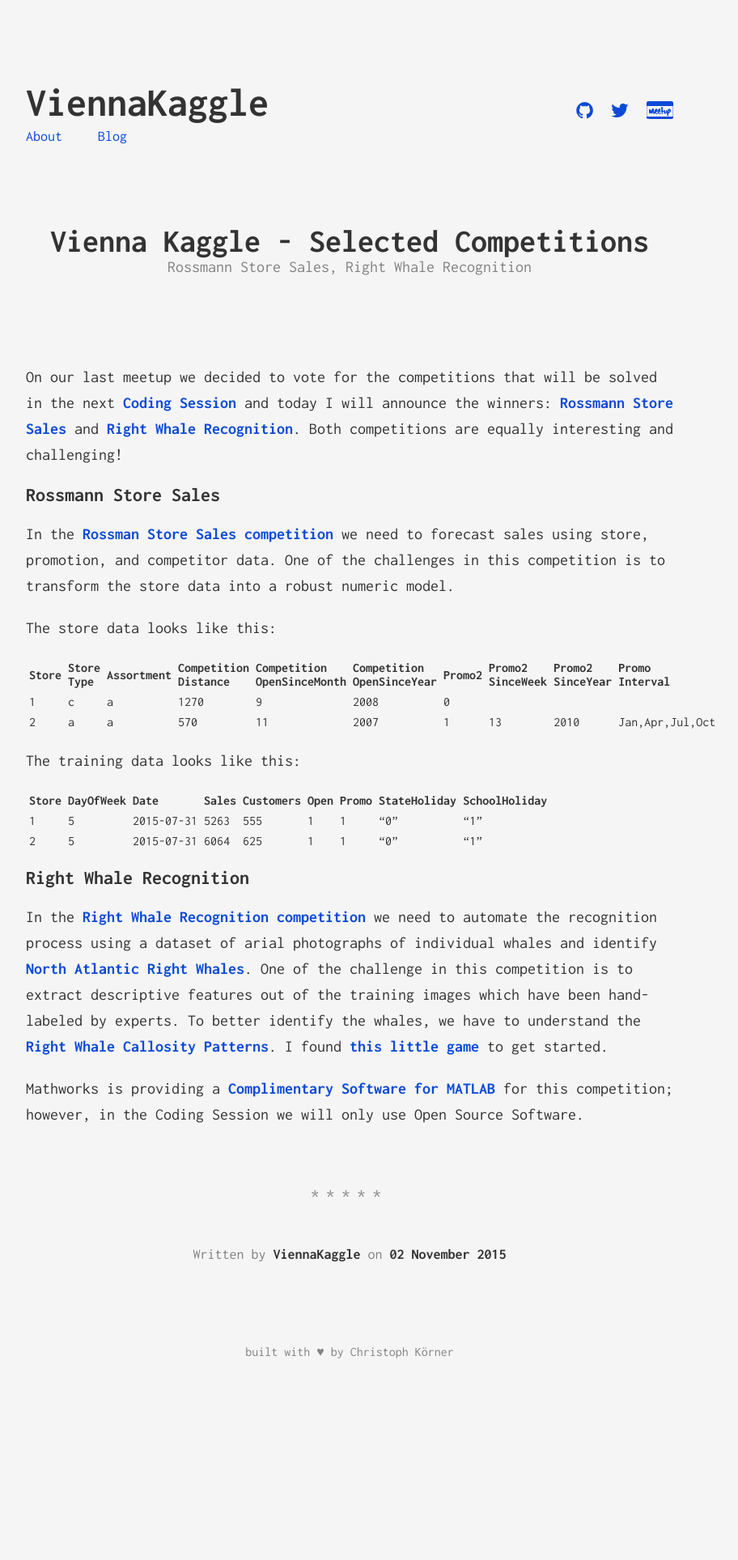
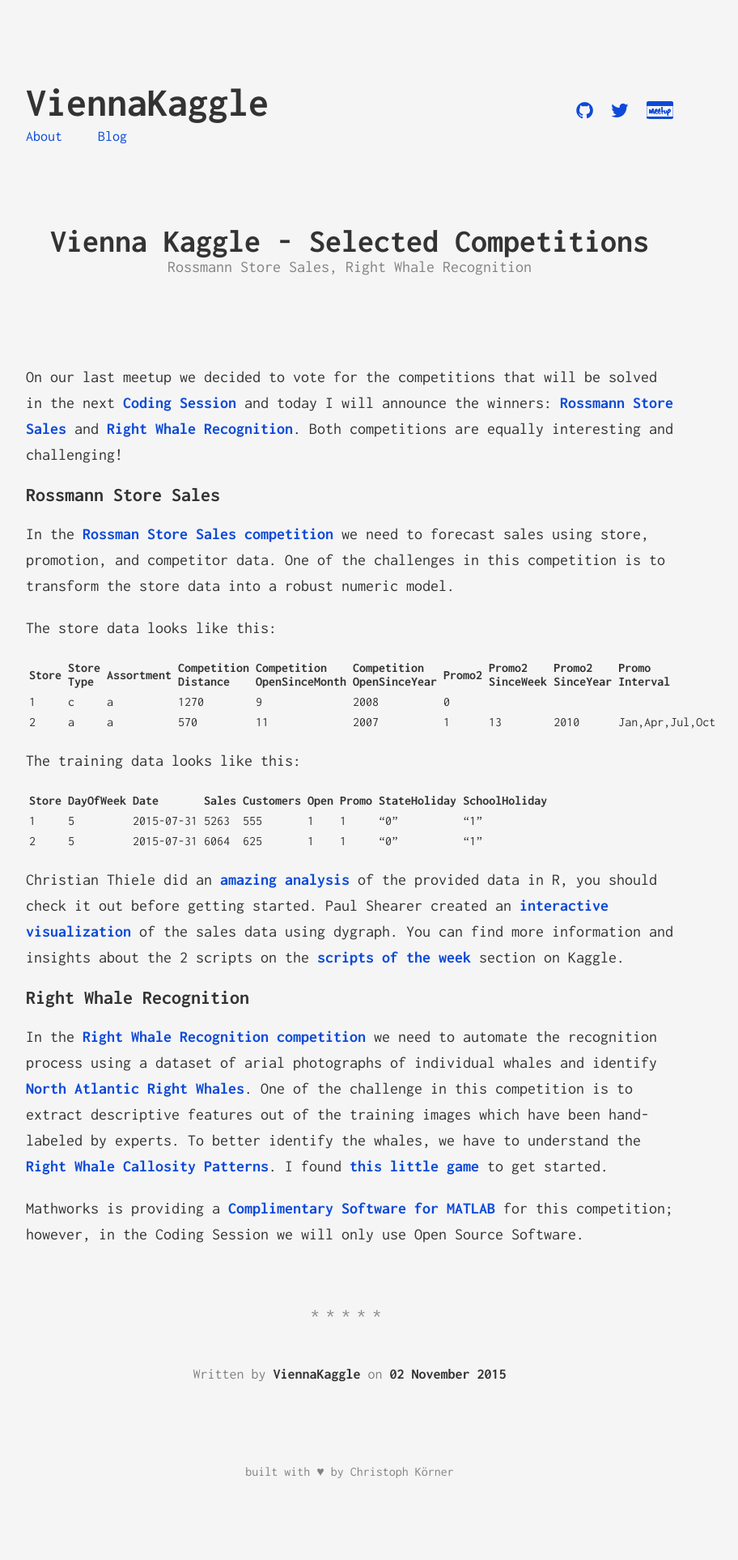
Before and after one commit to ViennaKaggle/viennakaggle.github.com, a Jekyll site: the page built from _posts/2015-11-02-selected-competitions.markdown, in a window 1280 px wide. Shown: the whole page at 81% size, without its empty margins (208-1120 px from the left). Built offline with Jekyll 4.4.1, drawn with Linux system fonts in a browser that asks for light colours; comment, search, counter and statistics services are not loaded; before the commit the page ends 1779 px from its top, so only the background shows below that.

Commit message:
Added scripts and references

```diff
--- a/_posts/2015-11-02-selected-competitions.markdown
+++ b/_posts/2015-11-02-selected-competitions.markdown
@@ -26,6 +26,8 @@
 |1|5|2015-07-31|5263|555|1|1|"0"|"1"|
 |2|5|2015-07-31|6064|625|1|1|"0"|"1"|
 
+Christian Thiele did an [amazing analysis][rossman-analysis] of the provided data in R, you should check it out before getting started. Paul Shearer created an [interactive visualization][rossman-visualization] of the sales data using dygraph. You can find more information and insights about the 2 scripts on the [scripts of the week][kaggle-scripts-of-the-week] section on Kaggle.
+
 ## Right Whale Recognition
 
 In the [Right Whale Recognition competition][right-wale-recognition] we need to automate the recognition process using a dataset of arial photographs of individual whales and identify [North Atlantic Right Whales][right-whale-wiki]. One of the challenge in this competition is to extract descriptive features out of the training images which have been hand-labeled by experts. To better identify the whales, we have to understand the [Right Whale Callosity Patterns][right-whale-docs]. I found [this little game][right-whale-game] to get started.
@@ -39,3 +41,6 @@
 [right-whale-game]: http://www.neaq.org/education_and_activities/games_and_activities/online_games/right_whale_identification_games.php
 [right-whale-docs]: http://www.neaq.org/conservation_and_research/projects/endangered_species_habitats/right_whale_research/right_whale_projects/monitoring_individuals_and_family_trees/identifying_with_photographs/how_it_works/callosity_patterns.php
 [matlab-kaggle]: http://www.mathworks.com/academia/student-competitions/kaggle/
+[rossman-analysis]: https://www.kaggle.com/thie1e/rossmann-store-sales/exploratory-analysis-rossmann
+[rossman-visualization]: https://www.kaggle.com/shearerp/rossmann-store-sales/interactive-sales-visualization/notebook
+[kaggle-scripts-of-the-week]: http://blog.kaggle.com/2015/11/05/october-2015-scripts-of-week/
```
